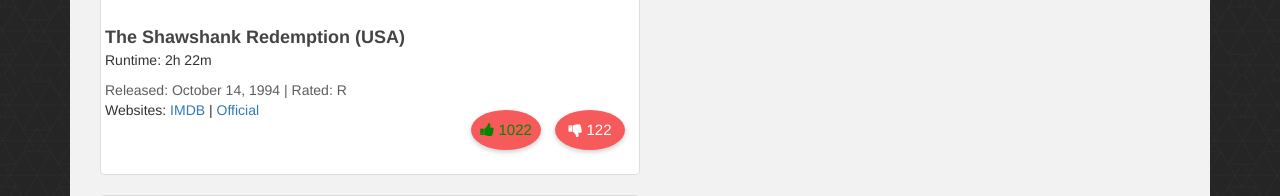
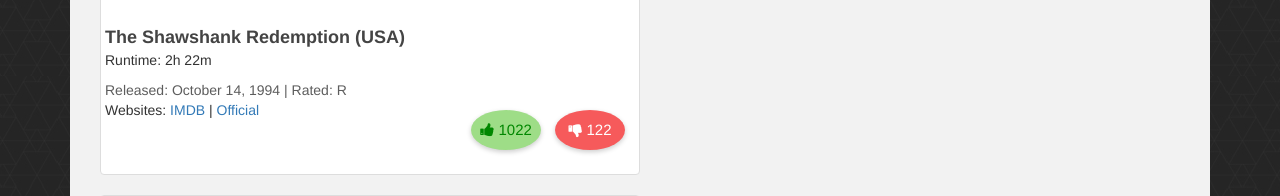
Before and after one commit to edwinsanchez96/is219Sanchez-p3, a PHP site: page /index.html in a window 1280 px wide, with the pointer over the restyled element. Shown: the part 924-1120 px from the top of the page. Run offline with PHP 8.4, Linux system fonts and the light colour scheme; some libraries are stand-ins or nearby versions.

Commit message:
Update style.css

```diff
--- a/style.css
+++ b/style.css
@@ -131,7 +131,7 @@ body {
 }
 
 .likes:hover {
-    background-color:#f65a5b;
+    background-color:#9edd87;
     color:#008700;
     transition:500ms;
 }
```
